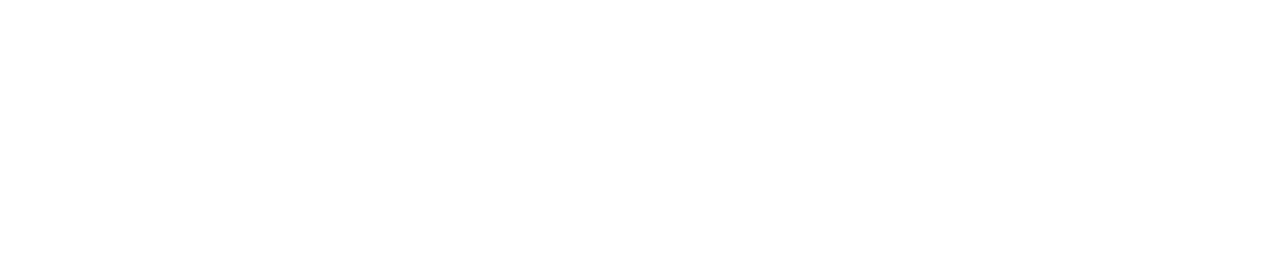
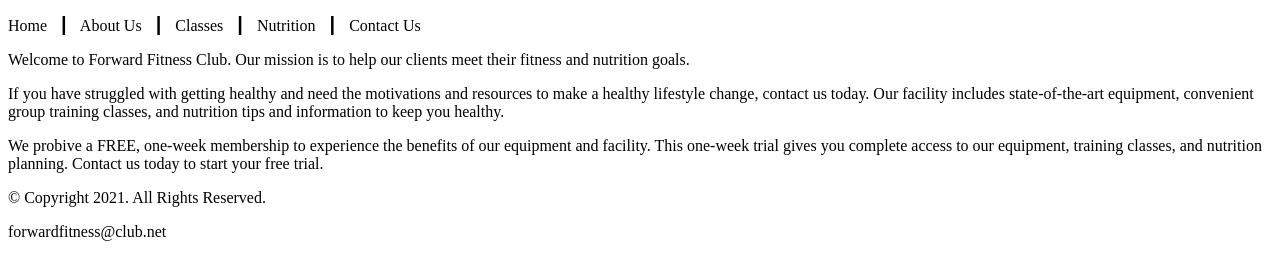
Before and after one commit to 144Fa22/ch2notes-CamSund02, a plain HTML site: page index.html in a window 1280 px wide. Drawn offline with Linux system fonts and the light colour scheme.

Commit message:
Completed Chapter 2 Notes
Chapter 2 Notes final push

```diff
--- a/index.html
+++ b/index.html
@@ -1,13 +1,46 @@
 <!DOCTYPE html>
+<!-- This website template was created by: Cameron Sunderman -->
 <html lang="en">
 
 <head>
-  <title></title>
+  <title>Forward Fitness Club</title>
   <meta charset="utf-8">
 </head>
 
 <body>
 
+  <!-- Use the header are for the website name or logo -->
+  <header>
+  </header>
+
+  <!-- Use the nav area to add hyperlinks to other pages within the website -->
+  <nav>
+    <p>Home &nbsp; &#9475; &nbsp;
+      About Us &nbsp; &#9475; &nbsp;
+      Classes &nbsp; &#9475; &nbsp;
+      Nutrition &nbsp; &#9475; &nbsp;
+      Contact Us</p>
+  </nav>
+
+  <!-- Use the main area to add the main content of the webpage -->
+  <main>
+
+    <p>Welcome to Forward Fitness Club. Our mission is to help our clients meet their fitness and nutrition goals.</p>
+
+    <p>If you have struggled with getting healthy and need the motivations and resources to make a healthy lifestyle change,
+      contact us today. Our facility includes state-of-the-art equipment, convenient group training classes, and
+      nutrition tips and information to keep you healthy.</p>
+
+    <p>We probive a FREE, one-week membership to experience the benefits of our equipment and facility.
+    This one-week trial gives you complete access to our equipment, training classes, and nutrition planning.
+    Contact us today to start your free trial.</P>
+  </main>
+
+  <!-- Use the footer area to add webpage footer content -->
+  <footer>
+    <p>&copy; Copyright 2021. All Rights Reserved.</p>
+    <p>forwardfitness@club.net</p>
+  </footer>
+
 </body>
-
 </html>
```
